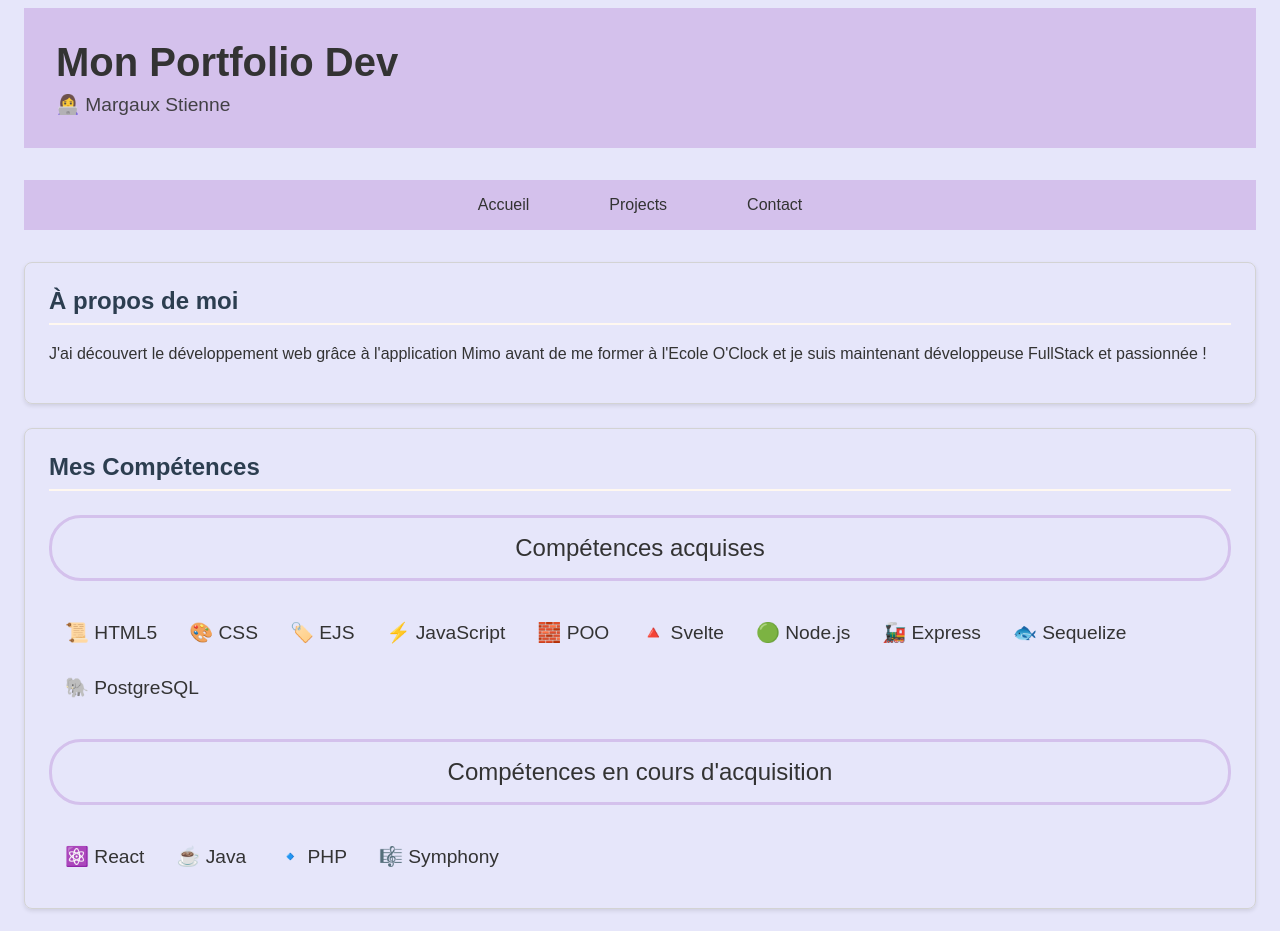
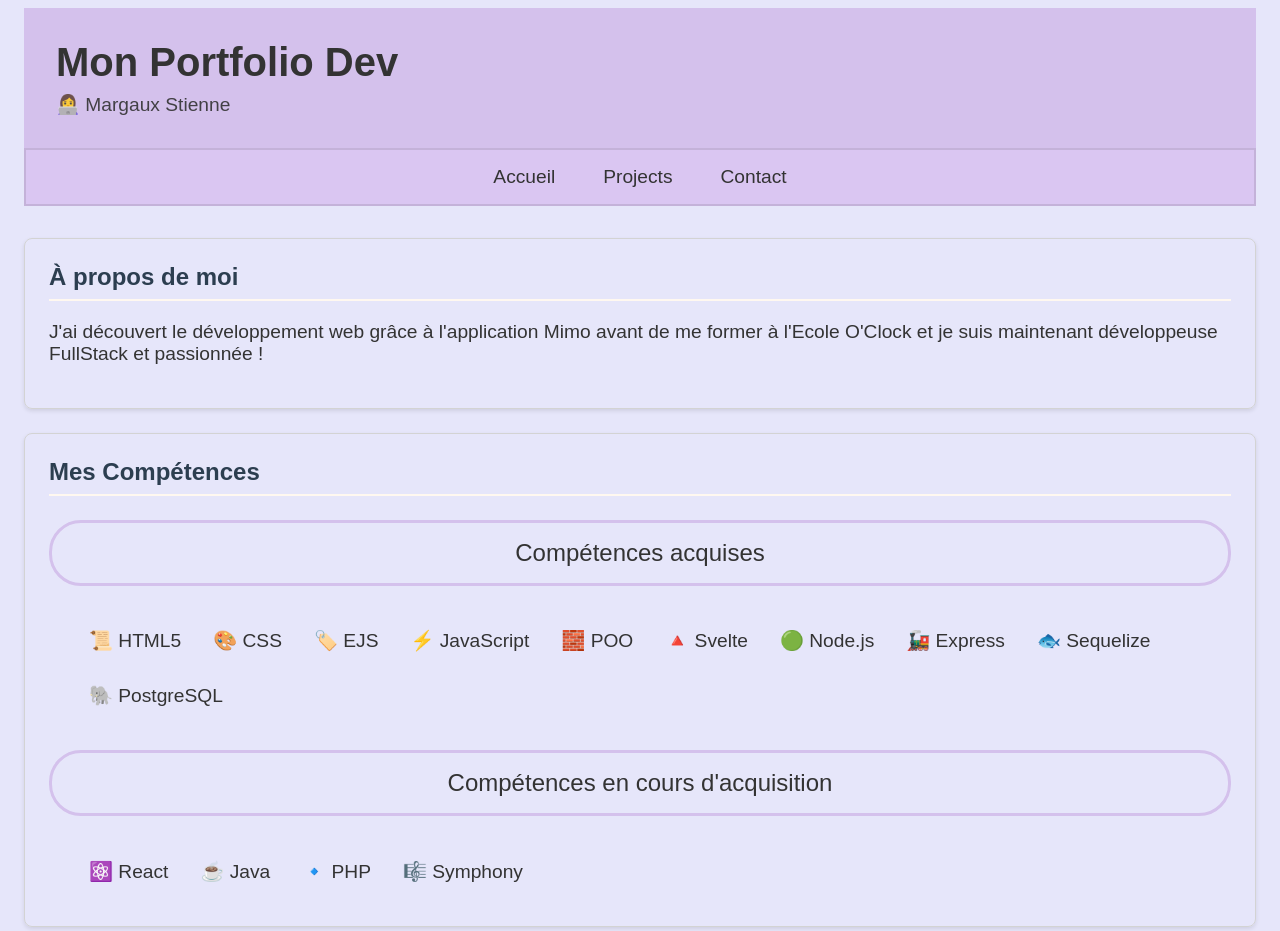
Before and after one commit to MargauxStienne0304/portfolio-meteo, a React (Vite) app: page / in a window 1280 px wide. Shown: the top 931 px of the page. Built offline with nearby package versions, Linux system fonts and the light colour scheme.

Commit message:
navbar, css, skill map

```diff
--- a/src/App.css
+++ b/src/App.css
@@ -14,7 +14,6 @@ main {
     background-color: #d4C1EC;
     text-align: start;
     padding: 2rem;
-    margin-bottom: 2rem;
 }
 
 .header h1 {
@@ -30,8 +29,9 @@ main {
 
 .navbar {
     padding: 1rem;
-    background-color: #d4C1EC;
     margin-bottom: 2rem;
+    background-color: #dac6f2;
+    border: 2px solid rgba(0, 0, 0, 0.1);
 }
 
 .navbar ul {
@@ -47,6 +47,7 @@ main {
     color: #333333;
     text-decoration: none;
     padding: 0.5rem 1rem;
+    font-size: 1.2rem;
 }
 
 .navbar a:hover {
@@ -66,10 +67,12 @@ main {
     margin-top: 0;
     border-bottom: 2px solid #FFF8F0;
     padding-bottom: 0.5rem;
+    font-size: 1.5rem;
 }
 
 .section-content {
     margin-top: 1rem;
+    font-size: 1.2rem;
 }
 
 .skills {
@@ -82,15 +85,16 @@ main {
 }
 
 .skill {
-    margin: 1rem;
+    list-style: none;
     font-size: 1.2rem;
     display: inline-flex;
+    gap: 2rem;
     align-items: center;
+    flex-wrap: wrap;
 }
 
 
 a {
-    margin: 1rem;
     padding: 1rem;
     text-decoration: none;
     color: #333333;
--- a/src/App.jsx
+++ b/src/App.jsx
@@ -3,42 +3,38 @@ import Section from "./components/Section";
 import Footer from "./components/Footer";
 import Skill from "./components/Skill";
 import SocialLink from "./components/SocialLink";
-import NavBar from "./components/NavBar";
 import './App.css';
 
 function App() {
   return (
     <div className="app">
       <Header />
-      <NavBar
-      links={[
-        { text:"Accueil", url:"/"},
-        { text:"Projects", url:"/projects"},
-        { text:"Contact", url:"/contact"},
-        ]}
-        />
       <main>
         <Section title="À propos de moi">
           <p>J'ai découvert le développement web grâce à l'application Mimo avant de me former à l'Ecole O'Clock et je suis maintenant développeuse FullStack et passionnée ! </p>
         </Section>
         <Section title="Mes Compétences">
           <p className="skills">Compétences acquises</p>
-          <Skill name="HTML5" icon="📜" />
-          <Skill name="CSS" icon="🎨" />
-          <Skill name="EJS" icon="🏷️" />
-          <Skill name="JavaScript" icon="⚡" />
-          <Skill name="POO" icon="🧱"/>
-          <Skill name="Svelte" icon="🔺" />
-          <Skill name="Node.js" icon="🟢" />
-          <Skill name="Express" icon="🚂" />
-          <Skill name="Sequelize" icon="🐟" />
-          <Skill name="PostgreSQL" icon="🐘" />
+          <Skill
+          skills={[
+          {icon:"📜", name:"HTML5"},
+          {icon:"🎨", name:"CSS"},
+          {icon:"🏷️", name:"EJS"},
+          {icon:"⚡", name:"JavaScript"},
+          {icon:"🧱", name:"POO"},
+          {icon:"🔺", name:"Svelte"},
+          {icon:"🟢", name:"Node.js"},
+          {icon:"🚂", name:"Express"},
+          {icon:"🐟", name:"Sequelize"},
+          {icon:"🐘", name:"PostgreSQL"},
+        ]}/>
           <p className="skills">Compétences en cours d'acquisition</p>
-          <Skill name="React" icon="⚛️"/>
-          <Skill name="Java" icon="☕"/>
-          <Skill name="PHP" icon="🔹"/>
-          <Skill name="Symphony" icon="🎼"/>
-
+         <Skill skills={[
+          {icon:"⚛️", name:"React"},
+          {icon:"☕", name:"Java"},
+          {icon:"🔹", name:"PHP"},
+          {icon:"🎼", name:"Symphony"}
+         ]} />
         </Section>
         <Section title="Mes projets">
           <p>Projets à venir...</p>
--- a/src/components/Header.jsx
+++ b/src/components/Header.jsx
@@ -1,9 +1,18 @@
+import NavBar from './NavBar';
+
 function Header({title="Mon Portfolio Dev", subtitle = "Margaux Stienne"}) {
-    return (
-        <header className="header">
+    return (<div >
+        <header className='header'>
             <h1>{title}</h1>
             <p> 👩‍💻 {subtitle}</p>
         </header>
+              <NavBar
+      links={[
+        { text:"Accueil", url:"/"},
+        { text:"Projects", url:"/projects"},
+        { text:"Contact", url:"/contact"},
+        ]}
+        /></div>
     );
 }
 
--- a/src/components/Skill.jsx
+++ b/src/components/Skill.jsx
@@ -1,7 +1,13 @@
-function Skill({name, icon = "🛠"}){
+function Skill({skills}) {
     return (
-        <div className="skill">
-            <span>{icon} {name}</span>
+        <div >
+            <ul className="skill">
+                {skills.map((skill)=>(
+                    <li key={skill}>
+                        {skill.icon} {skill.name}
+                    </li>
+                ))}
+            </ul>
         </div>
     );
 }
```
